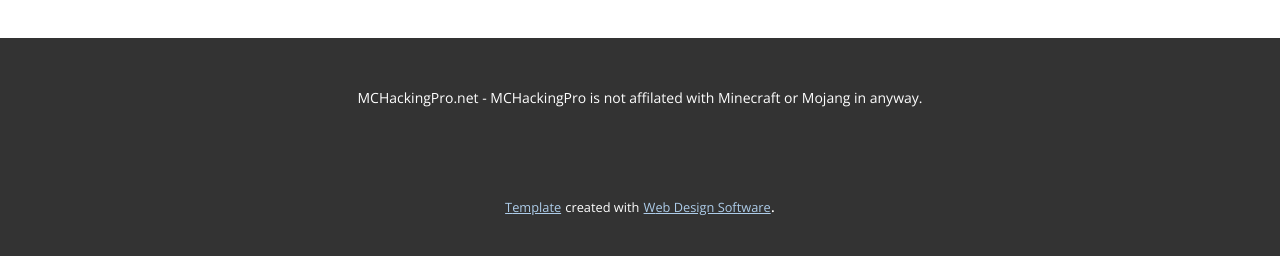
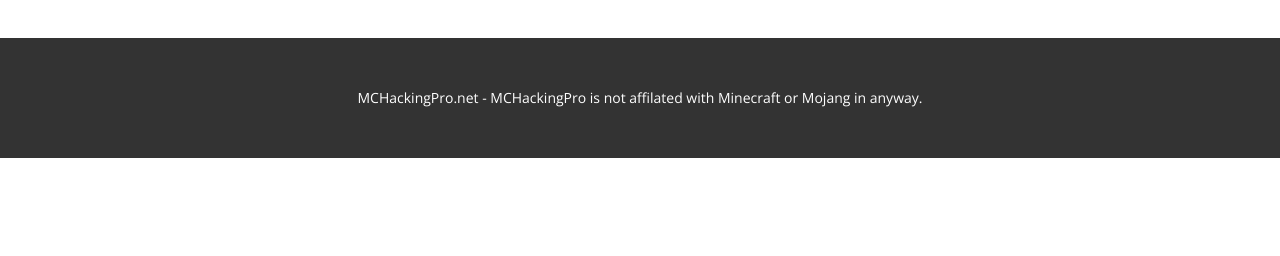
Before and after one commit to mchackingpro/mchackingpro.github.io, a plain HTML site: page index.html in a window 1280 px wide. Shown: the part 2305-2561 px from the top of the page. After the commit the page ends 2463 px from the top, so only its background shows below. Drawn offline with nearby package versions, Linux system fonts and the light colour scheme.

Commit message:
Update index.html

```diff
--- a/index.html
+++ b/index.html
@@ -171,16 +171,5 @@
     <footer class="u-align-center u-clearfix u-footer u-grey-80 u-footer" id="sec-a10b"><div class="u-clearfix u-sheet u-valign-middle u-sheet-1">
         <p class="u-small-text u-text u-text-variant u-text-1">MCHackingPro.net - MCHackingPro is not affilated with Minecraft or Mojang in anyway.</p>
       </div></footer>
-    <section class="u-backlink u-clearfix u-grey-80">
-      <a class="u-link" href="https://nicepage.com/templates" target="_blank">
-        <span>Template</span>
-      </a>
-      <p class="u-text">
-        <span>created with</span>
-      </p>
-      <a class="u-link" href="https://nicepage.com/" target="_blank">
-        <span>Web Design Software</span>
-      </a>.
-    </section>
   </body>
 </html>
```
